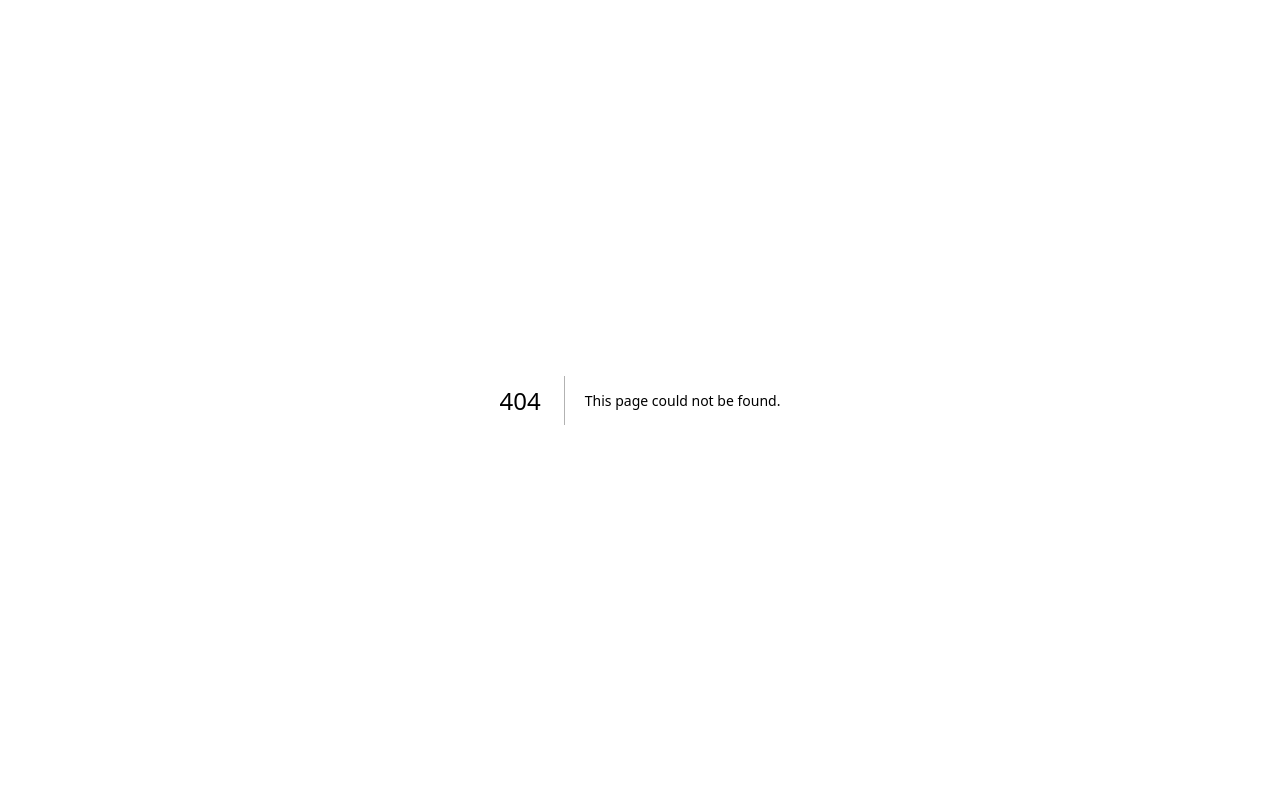
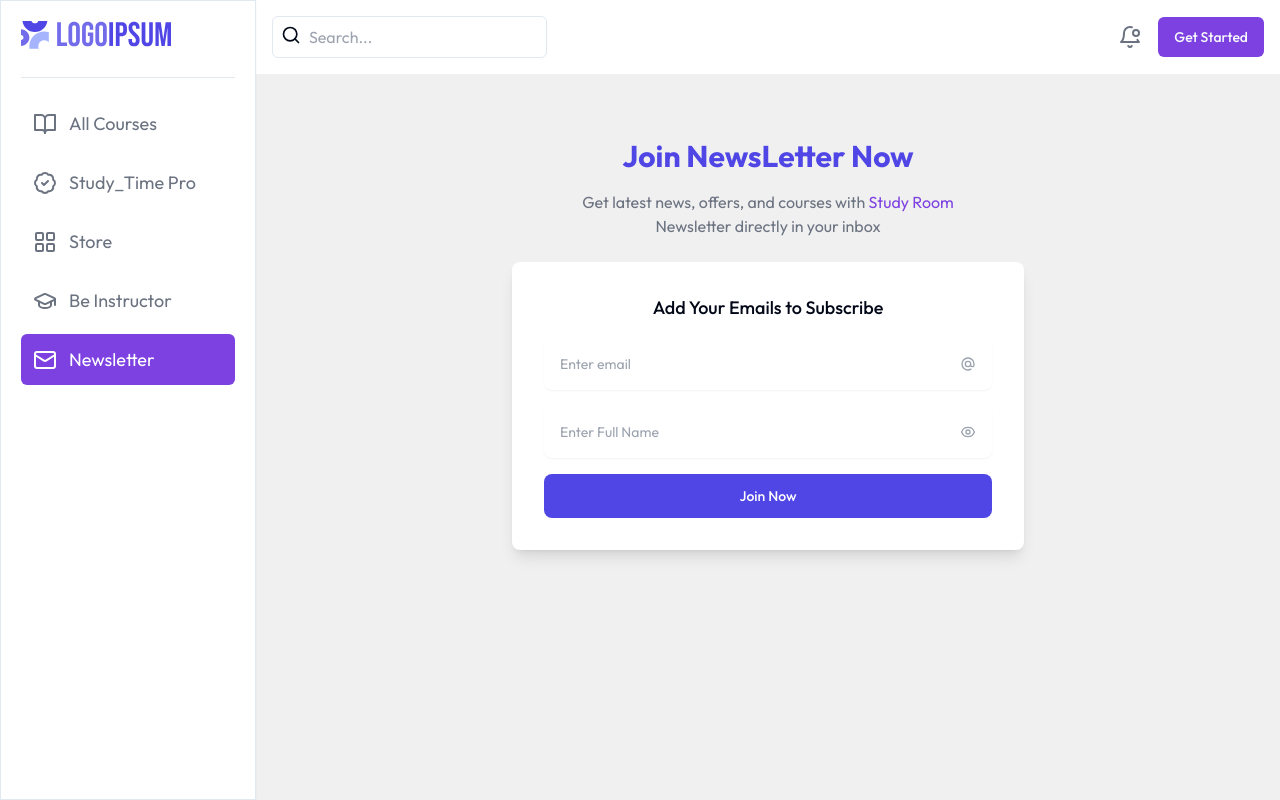
Before and after one commit to alpha-abhii/study_room, a Next.js app: page /newsletter in a window 1280 px wide. Before the commit this address had no page. Built offline with nearby package versions, Linux system fonts and the light colour scheme; no server answers.

Commit message:
newsletter section added

```diff
--- a/package.json
+++ b/package.json
@@ -13,6 +13,7 @@
     "@radix-ui/react-progress": "^1.0.3",
     "@radix-ui/react-select": "^2.0.0",
     "@radix-ui/react-slot": "^1.0.2",
+    "axios": "^1.6.8",
     "class-variance-authority": "^0.7.0",
     "clsx": "^2.1.0",
     "graphql": "^16.8.1",
@@ -20,6 +21,7 @@
     "lucide-react": "^0.365.0",
     "next": "14.1.4",
     "next-themes": "^0.3.0",
+    "razorpay": "^2.9.2",
     "react": "^18",
     "react-dom": "^18",
     "react-markdown": "^9.0.1",
--- /dev/null
+++ b/src/app/(router)/newsletter/page.jsx
@@ -0,0 +1,99 @@
+import React from 'react'
+
+function NewsLetter() {
+  return (
+
+<div className="mx-auto max-w-screen-xl px-4 py-16 sm:px-6 lg:px-8">
+  <div className="mx-auto max-w-lg">
+    <h1 className="text-center text-2xl font-bold text-indigo-600 sm:text-3xl">
+        Join NewsLetter Now</h1>
+
+    <p className="mx-auto mt-4 max-w-md text-center text-gray-500">
+      Get latest news, offers, and courses with <span className='text-primary'>Study Room</span> Newsletter directly in your inbox
+    </p>
+
+    <form action="" className="mb-0 bg-white mt-6 space-y-4 rounded-lg p-4 shadow-lg sm:p-6 lg:p-8">
+      <p className="text-center text-lg font-medium">Add Your Emails to Subscribe</p>
+
+      <div>
+        <label htmlFor="email" className="sr-only">Email</label>
+
+        <div className="relative">
+          <input
+            type="email"
+            className="w-full rounded-lg border-gray-200 p-4 pe-12 text-sm shadow-sm"
+            placeholder="Enter email"
+          />
+
+          <span className="absolute inset-y-0 end-0 grid place-content-center px-4">
+            <svg
+              xmlns="http://www.w3.org/2000/svg"
+              className="h-4 w-4 text-gray-400"
+              fill="none"
+              viewBox="0 0 24 24"
+              stroke="currentColor"
+            >
+              <path
+                strokeLinecap="round"
+                strokeLinejoin="round"
+                strokeWidth="2"
+                d="M16 12a4 4 0 10-8 0 4 4 0 008 0zm0 0v1.5a2.5 2.5 0 005 0V12a9 9 0 10-9 9m4.5-1.206a8.959 8.959 0 01-4.5 1.207"
+              />
+            </svg>
+          </span>
+        </div>
+      </div>
+
+      <div>
+        <label htmlFor="password" className="sr-only">Full Name</label>
+
+        <div className="relative">
+          <input
+            type="text"
+            className="w-full rounded-lg border-gray-200 p-4 pe-12 text-sm shadow-sm"
+            placeholder="Enter Full Name"
+          />
+
+          <span className="absolute inset-y-0 end-0 grid place-content-center px-4">
+            <svg
+              xmlns="http://www.w3.org/2000/svg"
+              className="h-4 w-4 text-gray-400"
+              fill="none"
+              viewBox="0 0 24 24"
+              stroke="currentColor"
+            >
+              <path
+                strokeLinecap="round"
+                strokeLinejoin="round"
+                strokeWidth="2"
+                d="M15 12a3 3 0 11-6 0 3 3 0 016 0z"
+              />
+              <path
+                strokeLinecap="round"
+                strokeLinejoin="round"
+                strokeWidth="2"
+                d="M2.458 12C3.732 7.943 7.523 5 12 5c4.478 0 8.268 2.943 9.542 7-1.274 4.057-5.064 7-9.542 7-4.477 0-8.268-2.943-9.542-7z"
+              />
+            </svg>
+          </span>
+        </div>
+      </div>
+
+      <button
+        type="submit"
+        className="block w-full rounded-lg bg-indigo-600 px-5 py-3 text-sm font-medium text-white"
+      >
+        Join Now
+      </button>
+
+      {/* <p className="text-center text-sm text-gray-500">
+        No account?
+        <a className="underline" href="">Sign up</a>
+      </p> */}
+    </form>
+  </div>
+</div>
+  )
+}
+
+export default NewsLetter
--- /dev/null
+++ b/src/app/(router)/study_time-pro/page.jsx
@@ -0,0 +1,9 @@
+import React from 'react'
+
+const StudyTimePro = () => {
+  return (
+    <div>StudyTimePro</div>
+  )
+}
+
+export default StudyTimePro
--- /dev/null
+++ b/src/app/api/create-subscription/route.js
@@ -0,0 +1,20 @@
+import { NextResponse } from "next/server";
+import Razorpay from "razorpay";
+
+export async function POST(req,res){
+    const data = await req.json();
+    var instance = new Razorpay({ key_id: process.env.RAZORPAY_LIVE_KEY, key_secret: process.env.RAZORPAY_SECRET_KEY })
+
+    const result = instance.subscriptions.create({
+        plan_id: data.plan_id,
+        customer_notify: 1,
+        quantity: 1,
+        total_count: 6,
+        addons: [],
+        notes: {
+          key1: "value3",
+          key2: "value2"
+        }
+      })
+    return NextResponse.json(result)
+}
```
Also changed, not shown: 1 other file (tests, documents, lock files or other folders).
